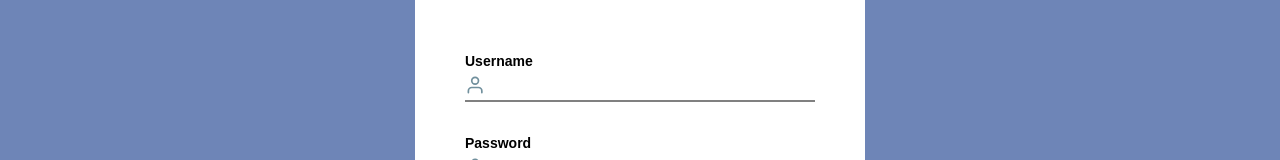
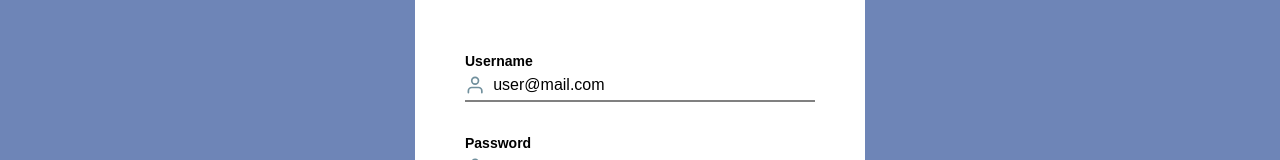
Before and after one commit to gonferreyra/react-ecommerce, a React (Create React App) app: page /login in a window 1280 px wide. Shown: the part 291-451 px from the top of the page. Built offline with nearby package versions, Linux system fonts and the light colour scheme; a web font is replaced by a local one.

Commit message:
loging and custom hook

```diff
--- a/src/components/Login/Login.jsx
+++ b/src/components/Login/Login.jsx
@@ -26,14 +26,27 @@ import { BiLock } from "react-icons/bi";
 import { AiOutlineGoogle } from "react-icons/ai";
 import { RiFacebookFill } from "react-icons/ri";
 import { RiTwitterFill } from "react-icons/ri";
+import { useForm } from "../../hooks/useForm";
 
 const Login = () => {
+  const [formValues, handleInputChange] = useForm({
+    email: "user@mail.com",
+    password: "",
+  });
+
+  const { email, password } = formValues;
+
+  const handleLogin = (e) => {
+    e.preventDefault();
+    console.log(email, password);
+  };
+
   return (
     <Main>
       <LoginSection>
         <LoginContainer>
           <FormBox>
-            <LoginForm>
+            <LoginForm onSubmit={handleLogin}>
               <LoginTitle>Login</LoginTitle>
               <FormUsername>
                 <Span>Username</Span>
@@ -46,7 +59,12 @@ const Login = () => {
                       color: "#71909D",
                     }}
                   />
-                  <Input />
+                  <Input
+                    type="email"
+                    name="email"
+                    value={email}
+                    onChange={handleInputChange}
+                  />
                 </UserName>
               </FormUsername>
               <FormPassword>
@@ -60,7 +78,12 @@ const Login = () => {
                       color: "#71909D",
                     }}
                   />
-                  <Input />
+                  <Input
+                    type="password"
+                    name="password"
+                    value={password}
+                    onChange={handleInputChange}
+                  />
                 </UserPassword>
               </FormPassword>
               <FormLink>
--- /dev/null
+++ b/src/hooks/useForm.js
@@ -0,0 +1,20 @@
+import { useState } from "react";
+
+export const useForm = (initialState = {}) => {
+
+    const [values, setValues] = useState(initialState);
+
+    const reset = () => {
+        setValues(initialState);
+    }
+
+    const handleInputChange = ({ target }) => { // destructuring
+
+        setValues({
+            ...values,
+            [target.name]: target.value
+        });
+    }
+
+    return [values, handleInputChange, reset];
+};
```
